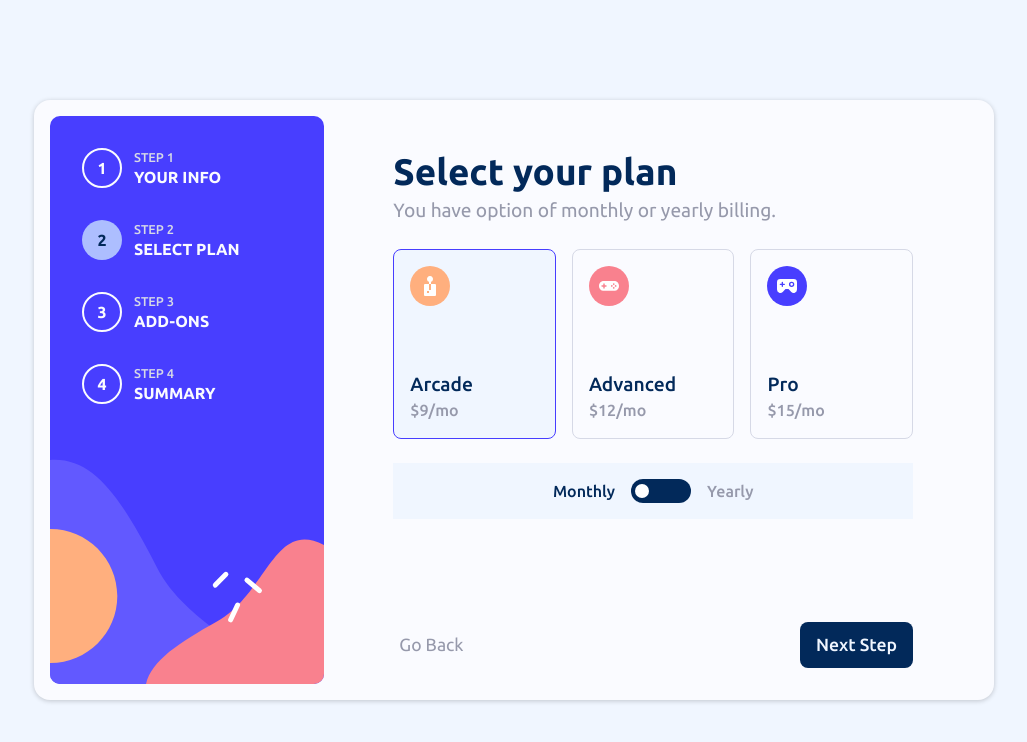
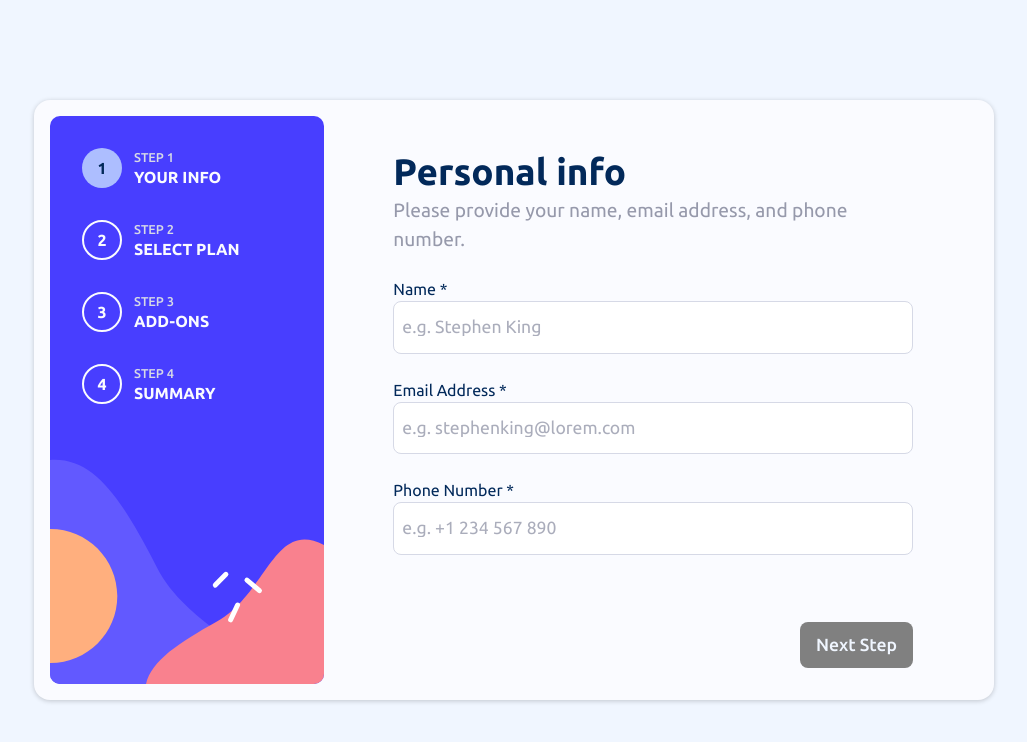
Before and after one commit to Pawel1894/multi-step-form, a React (Vite) app: page / in a window 1280 px wide. Shown: the top 742 px of the page, without its empty margins (126-1153 px from the left). Built offline with nearby package versions, Linux system fonts and the light colour scheme.

Commit message:
Making validation errors more user friendly

```diff
--- a/src/components/Form.tsx
+++ b/src/components/Form.tsx
@@ -10,7 +10,7 @@ import ThankYou from "./ThankYou";
 import { useAppSelector } from "../hooks/useAppSelector";
 
 export default function Form() {
-  const [step, setStep] = useState<number>(2);
+  const [step, setStep] = useState<number>(1);
   const isSubmited = useAppSelector((state) => state.form.isSubmited);
 
   function renderContent() {
@@ -47,5 +47,3 @@ export default function Form() {
     </div>
   );
 }
-
-// TODO: ADD SPECIFIC ERRORS ONLY ON FOCUS OUT
--- a/src/components/personalInfo/Input.tsx
+++ b/src/components/personalInfo/Input.tsx
@@ -9,13 +9,19 @@ type Props = {
   property: TPersonalInfoProperty;
   type: HTMLInputTypeAttribute;
   placeholder: string;
+  onBlurHandler: (e: React.FocusEvent<HTMLInputElement>) => void;
   onChangeHandler: (e: React.ChangeEvent<HTMLInputElement>) => void;
 };
 
-export default function Input({ label, isRequired, property, onChangeHandler, placeholder }: Props) {
-  const { value, isInvalid, isChanged, errorMsg } = useAppSelector(
-    (state) => state.form.personalInfo[property]
-  );
+export default function Input({
+  label,
+  isRequired,
+  property,
+  onBlurHandler,
+  placeholder,
+  onChangeHandler,
+}: Props) {
+  const { isInvalid, errorMsg, isChanged } = useAppSelector((state) => state.form.personalInfo[property]);
 
   return (
     <div className="relative">
@@ -26,8 +32,10 @@ export default function Input({ label, isRequired, property, onChangeHandler, pl
         placeholder={placeholder}
         property={property}
         className={`${styles["input"]} ${isInvalid && isChanged ? styles["error"] : null}`}
-        onChange={onChangeHandler}
-        value={value}
+        onBlur={onBlurHandler}
+        onChange={(e) => {
+          if (isChanged && isInvalid) onChangeHandler(e);
+        }}
       />
       {isInvalid && isChanged ? <span className={`${styles["error-msg"]}`}>{errorMsg}</span> : null}
     </div>
--- a/src/components/personalInfo/PersonalInfo.tsx
+++ b/src/components/personalInfo/PersonalInfo.tsx
@@ -4,7 +4,7 @@ import { ERRORS } from "../../enums";
 import { actionForm } from "../../redux/form-slice";
 import FormHeader from "../FormHeader";
 import Input from "./Input";
-import { containsNumbers, isValidEmail, isValidTel } from "../../helpers/helpers";
+import { containsNumbers, isValidEmail } from "../../helpers/helpers";
 import { TPersonalInfoProperty } from "../../types";
 
 function isPersonalInfoProperty(value: string): value is TPersonalInfoProperty {
@@ -64,20 +64,6 @@ export default function PersonalInfo() {
       };
     }
 
-    if (!tel.startsWith("+")) {
-      return {
-        isInvalid: true,
-        errorMsg: ERRORS.START_TEL,
-      };
-    }
-
-    if (!isValidTel(tel.replaceAll(" ", ""))) {
-      return {
-        isInvalid: true,
-        errorMsg: ERRORS.INVALID_TEL,
-      };
-    }
-
     return {
       isInvalid: false,
       errorMsg: "",
@@ -129,6 +115,7 @@ export default function PersonalInfo() {
         type="text"
         placeholder="e.g. Stephen King"
         onChangeHandler={updateValue}
+        onBlurHandler={updateValue}
       />
       <Input
         property={"email"}
@@ -137,6 +124,7 @@ export default function PersonalInfo() {
         type="email"
         placeholder="e.g. stephenking@lorem.com"
         onChangeHandler={updateValue}
+        onBlurHandler={updateValue}
       />
       <Input
         property={"phone"}
@@ -145,6 +133,7 @@ export default function PersonalInfo() {
         type="tel"
         placeholder="e.g. +1 234 567 890"
         onChangeHandler={updateValue}
+        onBlurHandler={updateValue}
       />
     </div>
   );
--- a/src/helpers/helpers.ts
+++ b/src/helpers/helpers.ts
@@ -11,10 +11,6 @@ export function isValidEmail(email: string) {
     .match(
       /^(([^<>()[\]\\.,;:\s@"]+(\.[^<>()[\]\\.,;:\s@"]+)*)|(".+"))@((\[[0-9]{1,3}\.[0-9]{1,3}\.[0-9]{1,3}\.[0-9]{1,3}\])|(([a-zA-Z\-0-9]+\.)+[a-zA-Z]{2,}))$/
     );
-}
-
-export function isValidTel(str: string) {
-  return (/^\+[0-9]*$/.test(str) && str.length === 11) || str.length === 12;
 }
 
 export function formatCost(cost: number, type: TCost) {
```
